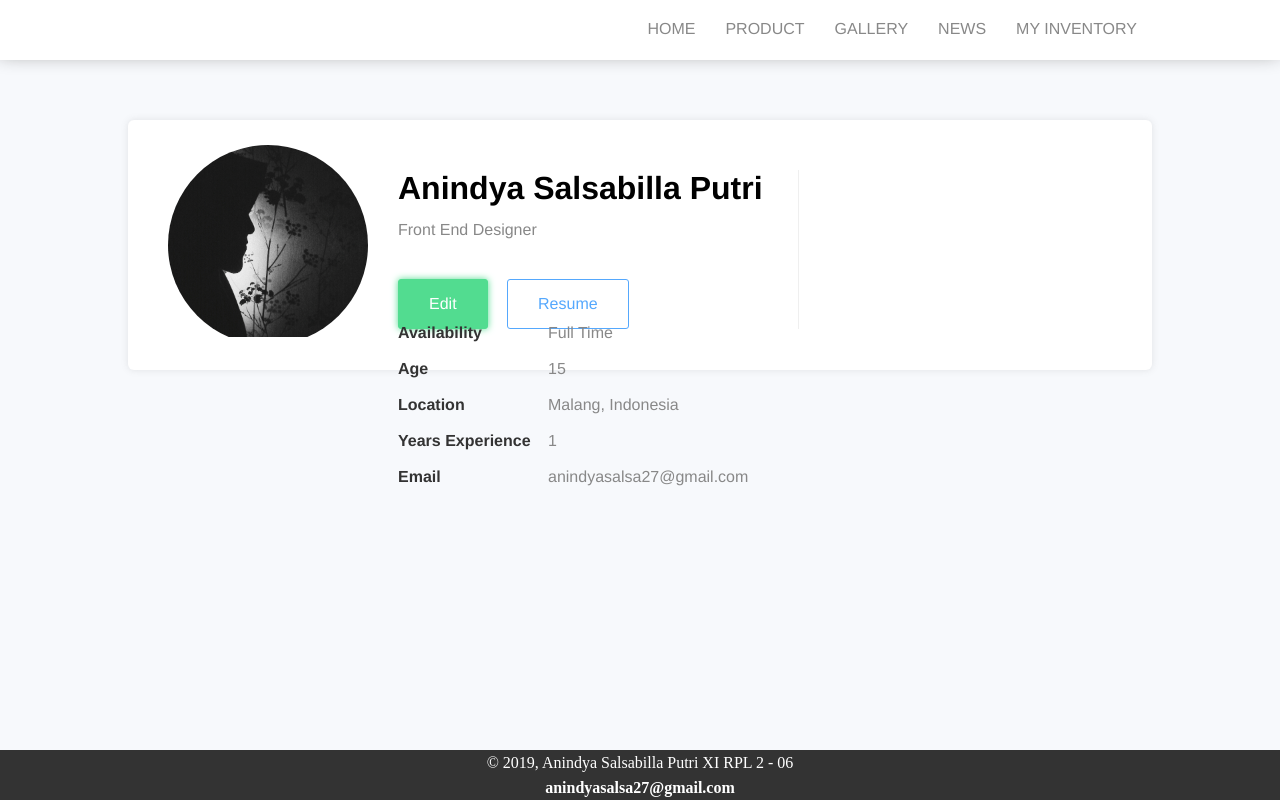
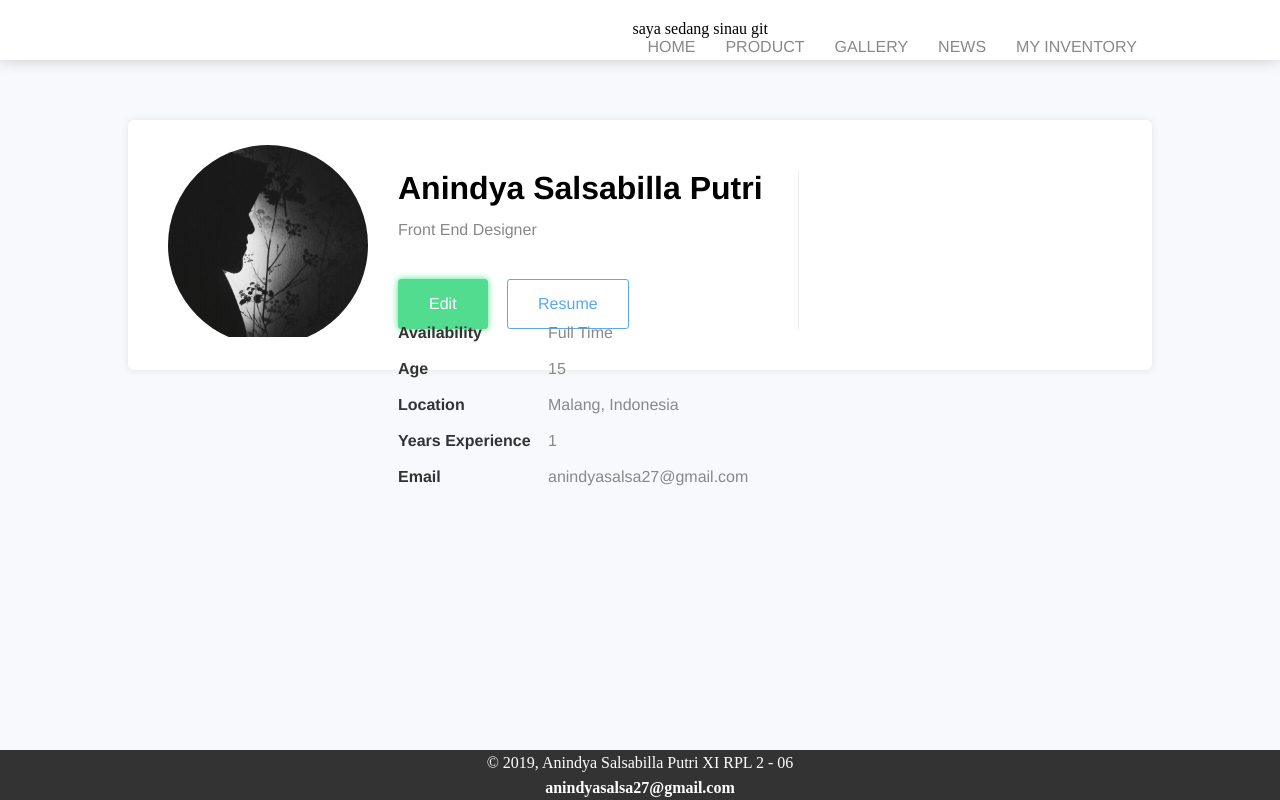
Before and after one commit to anindyaasalsa/arepsinau, a plain HTML site: page index.html in a window 1280 px wide. Drawn offline with Linux system fonts and the light colour scheme.

Commit message:
ditambahkan dengan isi

```diff
--- a/index.html
+++ b/index.html
@@ -13,6 +13,7 @@
                 <a href="#" onclick="showMenu()">Menu</a>
             </div>
             <ul id="menu">
+              <p>saya sedang sinau git</p>
                 <li><a href="#">HOME</a></li>
                 <li><a href="#">PRODUCT</a></li>
                 <li><a href="#">GALLERY</a></li>
```
